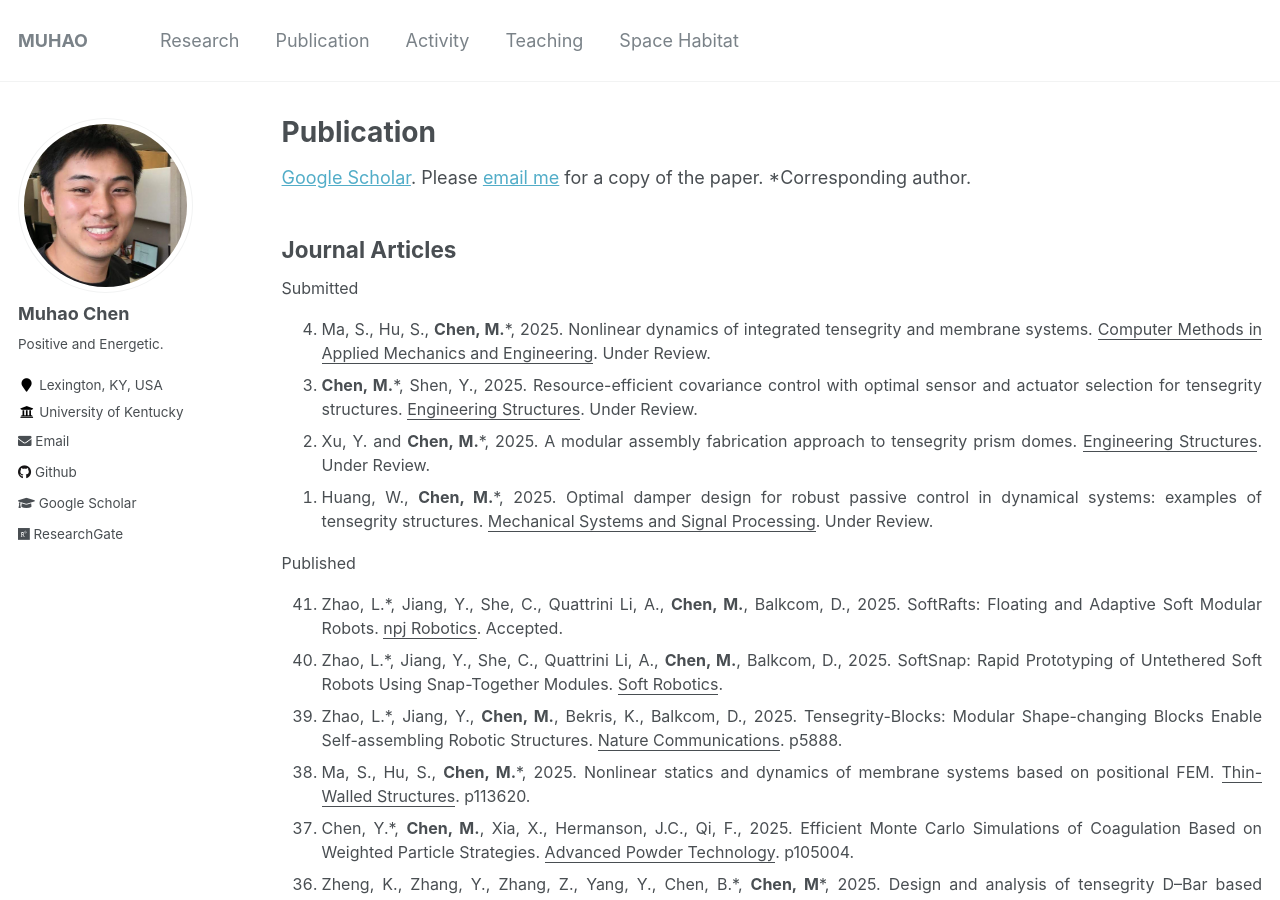
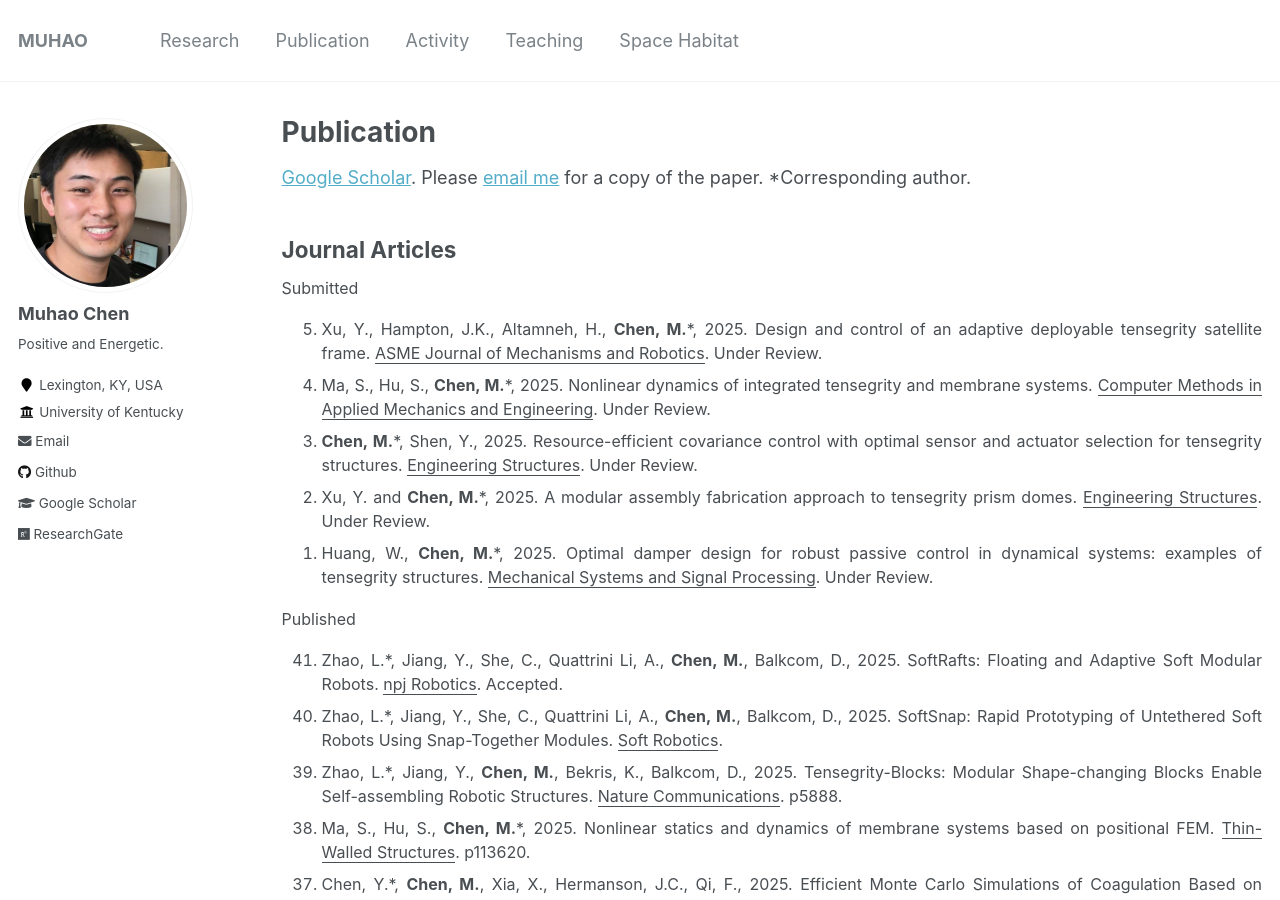
Before and after one commit to Muhao-Chen/muhao-chen.github.io, a Jekyll site: the page built from _pages/publication.md, in a window 1280 px wide and 900 px high. Built offline with Jekyll 4.4.1, drawn with Linux system fonts in a browser that asks for light colours.

Commit message:
Update publication.md

```diff
--- a/_pages/publication.md
+++ b/_pages/publication.md
@@ -16,6 +16,7 @@ toc: true
 <font size=3>
 Submitted
 <ol reversed>
+<li>Xu, Y., Hampton, J.K., Altamneh, H., <strong>Chen, M.</strong>*, 2025. Design and control of an adaptive deployable tensegrity satellite frame. <u>ASME Journal of Mechanisms and Robotics</u>. Under Review.</li>
 <li> Ma, S., Hu, S., <strong>Chen, M.</strong>*, 2025. Nonlinear dynamics of integrated tensegrity and membrane systems. <u>Computer Methods in Applied Mechanics and Engineering</u>. Under Review.</li>
 <li> <strong>Chen, M.</strong>*, Shen, Y., 2025. Resource-efficient covariance control with optimal sensor and actuator selection for tensegrity structures. <u>Engineering Structures</u>. Under Review. </li>
 <li>Xu, Y. and <strong>Chen, M.</strong>*, 2025. A modular assembly fabrication approach to tensegrity prism domes. <u>Engineering Structures</u>. Under Review. </li>
```
